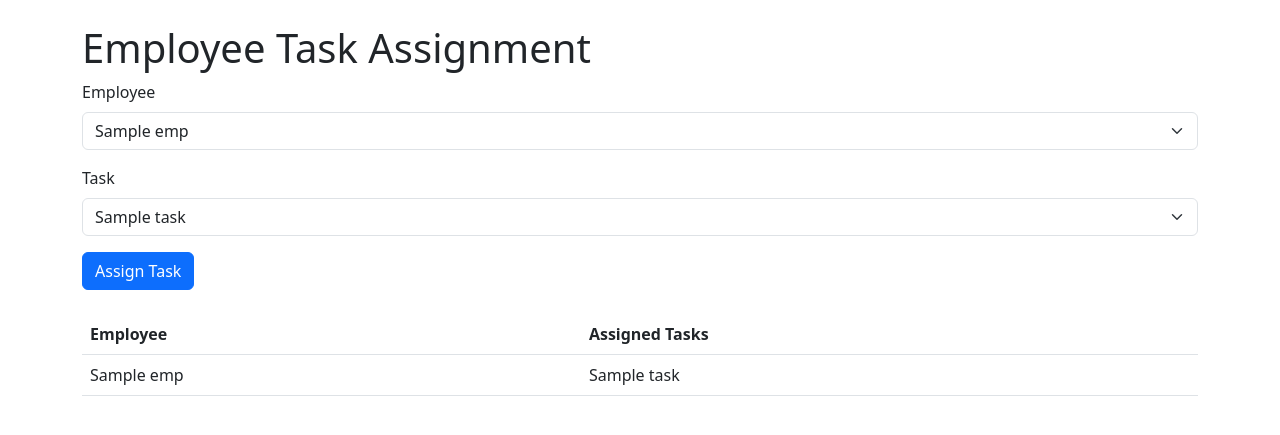
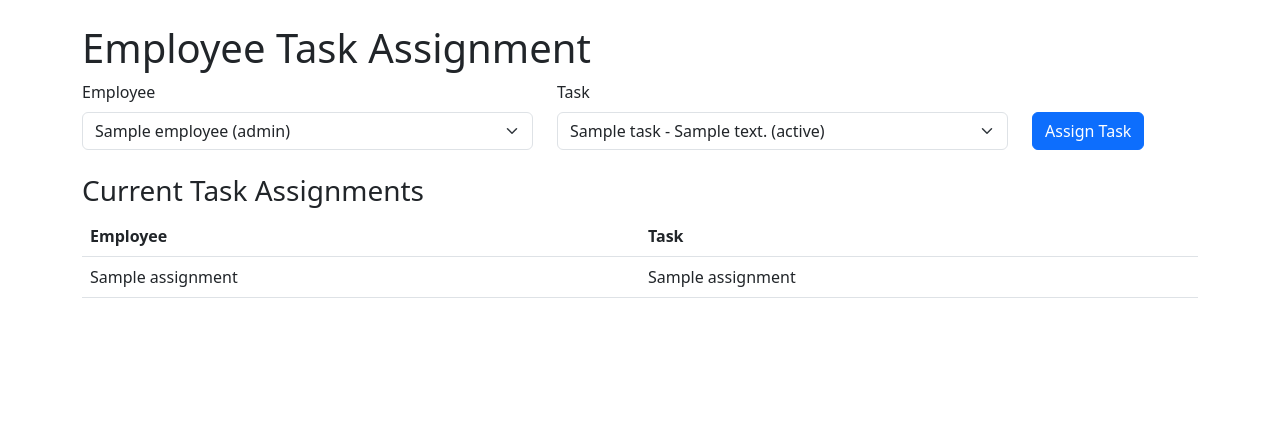
Before and after one commit to leopold16/constr-proj, a Flask app: template templates/employee_tasks.html in a window 1280 px wide. Shown: the part 56-491 px from the top of the page. Run offline with Flask 3, Linux system fonts and the light colour scheme; the template is opened without the code that fills it: most values are stand-ins (such as "Sample title", 1, 10 or a date in 2020).

Commit message:
fixed employee tasks assignments

```diff
--- a/app.py
+++ b/app.py
@@ -43,40 +43,73 @@ schedule = [
 def dashboard():
     return render_template("dashboard.html", projects=projects)
 
-
 @app.route("/employee_tasks", methods=["GET", "POST"])
 def employee_tasks():
     """
-    Assign tasks to employees and display task assignments.
+    Display employees and tasks, and assign tasks to employees.
     """
+    message = None  # Message to display after assigning a task
+
     with engine.connect() as conn:
         if request.method == "POST":
+            # Get employee and task IDs from the form
+            employee_id = int(request.form.get("employee_id"))
             task_id = int(request.form.get("task_id"))
-            employee_id = int(request.form.get("employee_id"))
 
-            # Assign the task to the employee in the database
-            conn.execute(
-                text("INSERT INTO employee_assigned_tasks (employee_id, task_id) VALUES (:employee_id, :task_id)"),
-                {"employee_id": employee_id, "task_id": task_id}
-            )
-            conn.execute(
-                text("UPDATE task SET task_status = 'Assigned' WHERE task_id = :task_id"),
-                {"task_id": task_id}
-            )
-            return redirect(url_for("employee_tasks"))
+            try:
+                # Insert the assignment into the employee_assigned_tasks table
+                conn.execute(
+                    text("INSERT INTO employee_assigned_tasks (employee_id, task_id) VALUES (:employee_id, :task_id)"),
+                    {"employee_id": employee_id, "task_id": task_id}
+                )
 
-        # Fetch employees and tasks dynamically
+                # Optionally update the task status in the task table
+                conn.execute(
+                    text("UPDATE task SET task_status = 'Assigned' WHERE task_id = :task_id"),
+                    {"task_id": task_id}
+                )
+
+                # Commit the transaction explicitly
+                conn.commit()
+
+                message = "Task successfully assigned!"
+            except Exception as e:
+                # Handle duplicate assignments or other errors
+                message = f"Error assigning task: {e}"
+
+        # Fetch all employees
         employees = conn.execute(
             text("SELECT employee_id, employee_first_name, employee_last_name, employee_role FROM employee")
         ).fetchall()
-        employees = [{"id": row.employee_id, "name": f"{row.employee_first_name} {row.employee_last_name}", "role": row.employee_role} for row in employees]
+        employees = [
+            {"id": row.employee_id, "name": f"{row.employee_first_name} {row.employee_last_name}", "role": row.employee_role}
+            for row in employees
+        ]
 
+        # Fetch all tasks that are not yet assigned
         tasks = conn.execute(
-            text("SELECT task_id, task_name, task_description, task_status FROM task")
+            text("SELECT task_id, task_name, task_description, task_status FROM task WHERE task_status != 'Completed'")
         ).fetchall()
-        tasks = [{"id": row.task_id, "name": row.task_name, "description": row.task_description, "status": row.task_status} for row in tasks]
+        tasks = [
+            {"id": row.task_id, "name": row.task_name, "description": row.task_description, "status": row.task_status}
+            for row in tasks
+        ]
 
-    return render_template("employee_tasks.html", employees=employees, tasks=tasks)
+        # Fetch task assignments for display
+        assignments = conn.execute(
+            text("""
+                SELECT eat.employee_id, e.employee_first_name, e.employee_last_name, t.task_name
+                FROM employee_assigned_tasks eat
+                JOIN employee e ON eat.employee_id = e.employee_id
+                JOIN task t ON eat.task_id = t.task_id
+            """)
+        ).fetchall()
+        assignments = [
+            {"employee_name": f"{row.employee_first_name} {row.employee_last_name}", "task_name": row.task_name}
+            for row in assignments
+        ]
+
+    return render_template("employee_tasks.html", employees=employees, tasks=tasks, assignments=assignments, message=message)
 
 @app.route("/client_view", methods=["GET", "POST"])
 def client_view():
--- a/templates/employee_tasks.html
+++ b/templates/employee_tasks.html
@@ -2,39 +2,54 @@
 {% block title %}Employee Tasks{% endblock %}
 {% block content %}
 <h1>Employee Task Assignment</h1>
-<form method="POST">
-    <div class="mb-3">
+
+<!-- Success/Error Message -->
+{% if message %}
+<div class="alert alert-info">{{ message }}</div>
+{% endif %}
+
+<!-- Task Assignment Form -->
+<form method="POST" class="mb-4">
+    <div class="row">
+        <div class="col-md-5">
             <label for="employee_id" class="form-label">Employee</label>
-        <select id="employee_id" name="employee_id" class="form-select">
-            {% for emp in employees %}
-            <option value="{{ emp.id }}">{{ emp.name }}</option>
+            <select id="employee_id" name="employee_id" class="form-select" required>
+                {% for employee in employees %}
+                <option value="{{ employee.id }}">{{ employee.name }} ({{ employee.role }})</option>
                 {% endfor %}
             </select>
         </div>
-    <div class="mb-3">
+        <div class="col-md-5">
             <label for="task_id" class="form-label">Task</label>
-        <select id="task_id" name="task_id" class="form-select">
+            <select id="task_id" name="task_id" class="form-select" required>
                 {% for task in tasks %}
-            <option value="{{ task.id }}">{{ task.name }}</option>
+                <option value="{{ task.id }}">{{ task.name }} - {{ task.description }} ({{ task.status }})</option>
                 {% endfor %}
             </select>
         </div>
+        <div class="col-md-2 align-self-end">
             <button type="submit" class="btn btn-primary">Assign Task</button>
+        </div>
+    </div>
 </form>
-<table class="table mt-4">
+
+<!-- Current Assignments -->
+<h3>Current Task Assignments</h3>
+<table class="table">
     <thead>
         <tr>
             <th>Employee</th>
-            <th>Assigned Tasks</th>
+            <th>Task</th>
         </tr>
     </thead>
     <tbody>
-        {% for emp in employees %}
+        {% for assignment in assignments %}
         <tr>
-            <td>{{ emp.name }}</td>
-            <td>{{ emp.tasks | join(', ') }}</td>
+            <td>{{ assignment.employee_name }}</td>
+            <td>{{ assignment.task_name }}</td>
         </tr>
         {% endfor %}
     </tbody>
 </table>
+
 {% endblock %}
```
Lines whose indentation alone changed are shown as unchanged.
